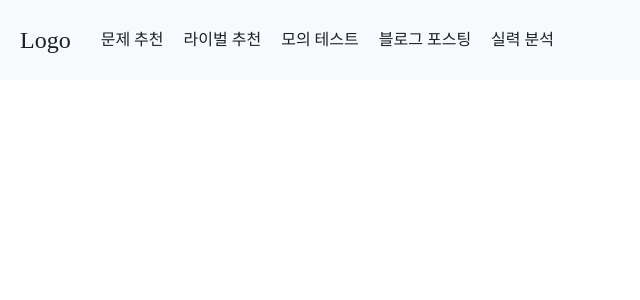
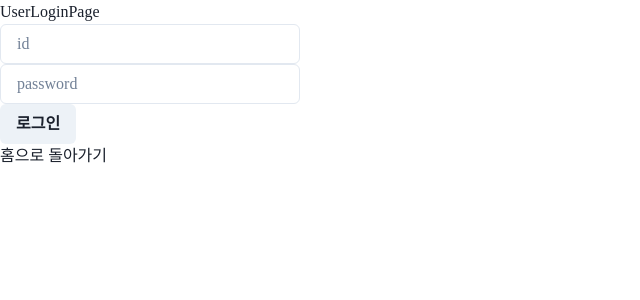
Before and after one commit to seoeun98/sharkshark, a React (Create React App) app in the folder front/sharkshark/: page /login in a window 1280 px wide. Shown: the top 300 px of the page, without its empty margins (0-640 px from the left). Built offline with nearby package versions, Linux system fonts and the light colour scheme; a web font is replaced by a local one.

Commit message:
Feat : 기본 페이지 구성

```diff
--- a/front/sharkshark/src/App.tsx
+++ b/front/sharkshark/src/App.tsx
@@ -10,6 +10,9 @@ import { CodeTestPage } from './views/CodeTestPage';
 import { BloggingPage } from './views/BloggingPage';
 import { DataRivalPage } from './views/DataRivalPage';
 import { DataRoadPage } from './views/DataRoadPage';
+import { UserLoginPage } from './views/UserLoginPage';
+import { UserRegisterPage } from './views/UserRegisterPage';
+import { SettingPage } from './views/SettingPage';
 
 export const App = () => (
   <ChakraProvider theme={theme}>
@@ -23,8 +26,11 @@ export const App = () => (
         <Route path="data/chart" element={<DataChartPage />} />
         <Route path="data/road" element={<DataRoadPage />} />
         <Route path="data/rival" element={<DataRivalPage />} />
+        <Route path="setting" element={<SettingPage />} />
         <Route index element={<Navigate to="home" replace />} />
       </Route>
+      <Route path="login" element={<UserLoginPage />} />
+      <Route path="register" element={<UserRegisterPage />} />
     </Routes>
   </ChakraProvider>
 );
--- a/front/sharkshark/src/components/NavBar.tsx
+++ b/front/sharkshark/src/components/NavBar.tsx
@@ -1,6 +1,5 @@
-import { ReactNode } from 'react';
-import { Box, Center, Flex } from '@chakra-ui/react';
-import { Link } from 'react-router-dom';
+import { Box, Center, Flex, Spacer } from '@chakra-ui/react';
+import { Link, useLocation } from 'react-router-dom';
 
 export const NavBar = () => {
   const menu = [
@@ -11,9 +10,12 @@ export const NavBar = () => {
     { url: 'data/chart', text: '실력 분석' },
   ];
 
+  const pathname = useLocation().pathname;
+
   return (
     <Box h="80px" bg="gray.50">
       <Flex>
+        {/* logo */}
         <Center h="80px" mx="20px">
           <Link to="home">
             <Box fontSize="24px"> Logo </Box>
@@ -26,6 +28,20 @@ export const NavBar = () => {
             <Link to={item.url}>{item.text}</Link>
           </Center>
         ))}
+        <Spacer />
+
+        {/* buttons */}
+        <Center h="80px" mx="20px">
+          {pathname === '/home' ? (
+            <Flex>
+              <Link to="login">Login</Link>
+              <Box w="10px" />
+              <Link to="register">Register</Link>
+            </Flex>
+          ) : (
+            <Link to="setting">Setting</Link>
+          )}
+        </Center>
       </Flex>
     </Box>
   );
--- a/front/sharkshark/src/views/LandingPage.tsx
+++ b/front/sharkshark/src/views/LandingPage.tsx
@@ -1,4 +1,5 @@
-import { Text } from '@chakra-ui/react';
+import { Box, Text } from '@chakra-ui/react';
+import { Link } from 'react-router-dom';
 
 export const LandingPage = () => {
   return (
--- a/front/sharkshark/src/views/UserLoginPage.tsx
+++ b/front/sharkshark/src/views/UserLoginPage.tsx
@@ -1,3 +1,17 @@
+import { Box, Button, Input } from '@chakra-ui/react';
+import { Link } from 'react-router-dom';
+
 export const UserLoginPage = () => {
-  return <div>UserLoginPage</div>;
+  return (
+    <div>
+      <Box>UserLoginPage</Box>
+
+      <Box w="300px">
+        <Input type="text" placeholder="id" />
+        <Input type="password" placeholder="password" />
+        <Button>로그인</Button>
+      </Box>
+      <Link to="/home">홈으로 돌아가기</Link>
+    </div>
+  );
 };
--- a/front/sharkshark/src/views/UserRegisterPage.tsx
+++ b/front/sharkshark/src/views/UserRegisterPage.tsx
@@ -1,3 +1,11 @@
+import { Box } from '@chakra-ui/react';
+import { Link } from 'react-router-dom';
+
 export const UserRegisterPage = () => {
-  return <div>UserRegisterPage</div>;
+  return (
+    <div>
+      <Box>UserRegisterPage</Box>
+      <Link to="/home">홈으로 돌아가기</Link>
+    </div>
+  );
 };
```
